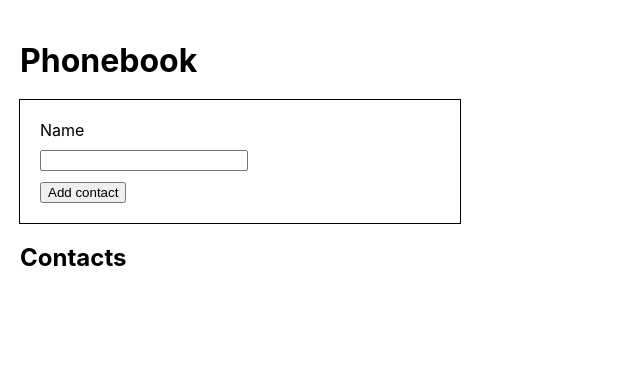
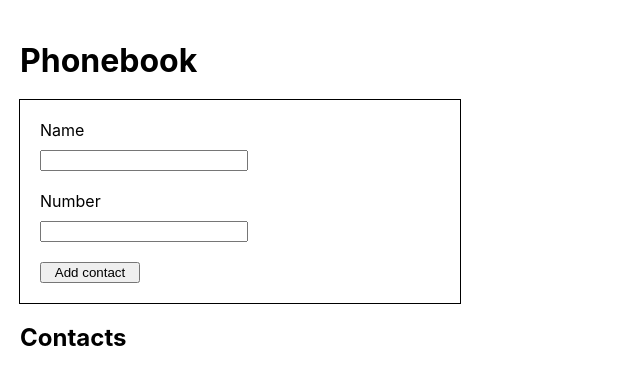
Before and after one commit to ArtPolguy/goit-react-hw-02-phonebook, a React (Create React App) app: page / in a window 1280 px wide. Shown: the top 384 px of the page, without its empty margins (0-640 px from the left). Built offline with nearby package versions, Linux system fonts and the light colour scheme.

Commit message:
update handle submit

```diff
--- a/src/components/App.jsx
+++ b/src/components/App.jsx
@@ -1,30 +1,72 @@
 import { Component } from 'react';
 import css from './App.module.css';
+import { nanoid } from 'nanoid';
 
 export class App extends Component {
   state = {
     contacts: [],
     name: '',
+    number: '',
   };
+  nameInputId = nanoid();
+  numberInputId = nanoid();
+
+  handleInputChange = e => {
+    this.setState({ [e.currentTarget.name]: e.currentTarget.value });
+  };
+
+  handleBtnSubmit = e => {
+    e.preventDefault();
+    const { name, number } = this.state;
+
+    this.setState(prevState => ({
+      contacts: [...prevState.contacts, { name, number, id: nanoid() }],
+    }));
+
+    console.log(this.state);
+  };
+
   render() {
+    const { name, contacts, number } = this.state;
     return (
       <div className={css.container}>
         <h1 className={css.title}>Phonebook</h1>
-        <div className={css.frame}>
-          <label>
-            Name
+        <form className={css.frame} onSubmit={this.handleBtnSubmit}>
+          <label htmlFor={this.nameInputId}> Name</label>
+
           <input
+            id={this.nameInputId}
             className={css.input}
             type="text"
             name="name"
             pattern="^[a-zA-Zа-яА-Я]+(([' -][a-zA-Zа-яА-Я ])?[a-zA-Zа-яА-Я]*)*$"
             title="Name may contain only letters, apostrophe, dash and spaces. For example Adrian, Jacob Mercer, Charles de Batz de Castelmore d'Artagnan"
             required
+            value={name}
+            onChange={this.handleInputChange}
           />
-          </label>
-          <button type="submit">Add contact</button>
-        </div>
+          <label htmlFor={this.numberInputId}> Number</label>
+          <input
+            id={this.numberInputId}
+            className={css.input}
+            type="tel"
+            name="number"
+            pattern="\+?\d{1,4}?[-.\s]?\(?\d{1,3}?\)?[-.\s]?\d{1,4}[-.\s]?\d{1,4}[-.\s]?\d{1,9}"
+            title="Phone number must be digits and can contain spaces, dashes, parentheses and can start with +"
+            required
+            value={number}
+            onChange={this.handleInputChange}
+          />
+          <button className={css.submitBtn} type="submit">
+            Add contact
+          </button>
+        </form>
         <h2>Contacts</h2>
+        <ul>
+          {/* {contacts.map((contact, index) => {
+            return <li key={name}>{contact}</li>;
+          })} */}
+        </ul>
       </div>
     );
   }
--- a/src/components/App.module.css
+++ b/src/components/App.module.css
@@ -6,16 +6,18 @@
   margin-bottom: 20px;
 }
 .frame {
+  display: flex;
+  flex-direction: column;
   outline: 1px solid;
   max-width: 400px;
   padding: 20px;
 }
-label {
-  display: flex;
-  flex-direction: column;
-  margin-bottom: 10px;
-}
+
 .input {
   margin-top: 10px;
+  margin-bottom: 20px;
   max-width: 200px;
 }
+.submitBtn {
+  max-width: 100px;
+}
```
Also changed, not shown: src/components/ContactForm/ContactForm.jsx (added). Lines whose indentation alone changed are shown as unchanged.
